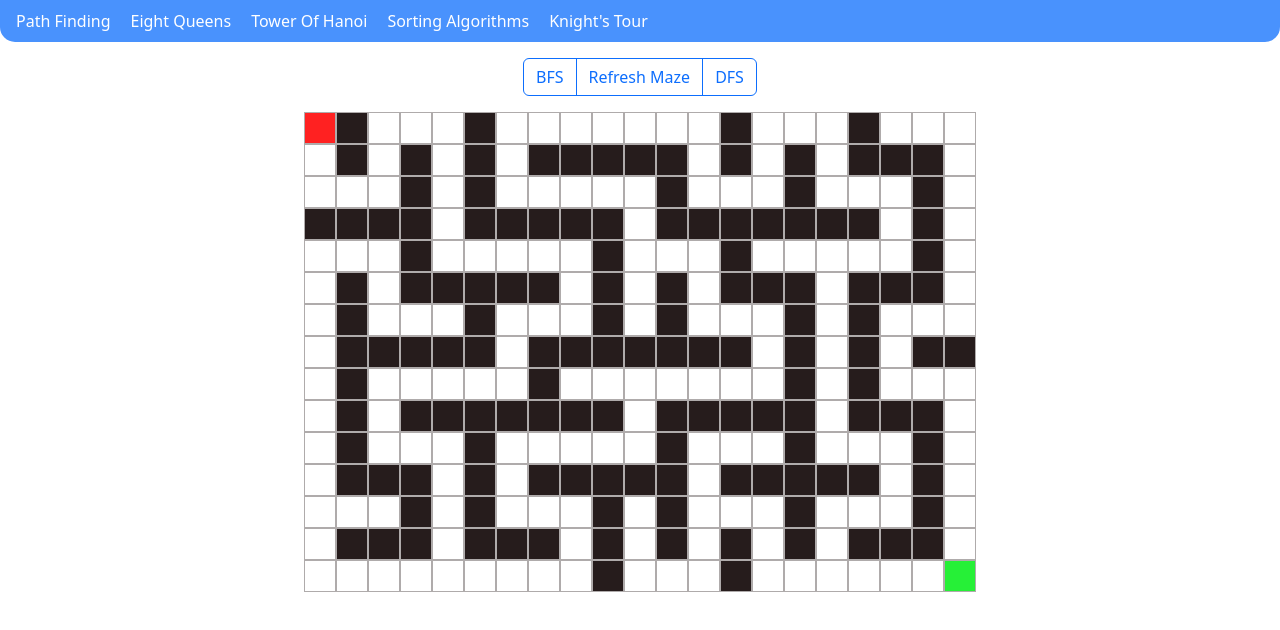
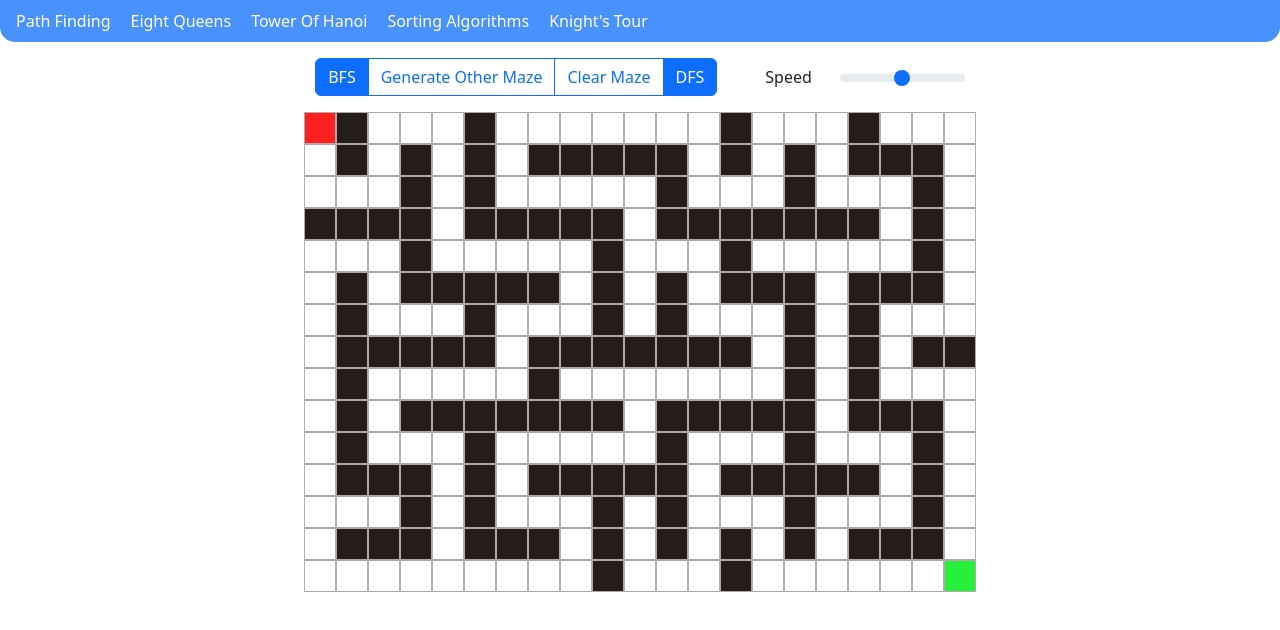
Before and after one commit to IvayloNikolov36/AlgorithmVisualiser, a React (Create React App) app in the folder algorithm-visualizer/: page / in a window 1280 px wide. Shown: the top 630 px of the page. Built offline with nearby package versions, Linux system fonts and the light colour scheme.

Commit message:
mazeMatrix range and some changes

```diff
--- a/algorithm-visualizer/src/components/MazeMatrix.jsx
+++ b/algorithm-visualizer/src/components/MazeMatrix.jsx
@@ -2,25 +2,40 @@ import { useEffect, useRef, useState } from 'react';
 import { cloneDeep, shuffle } from 'lodash';
 import { Cell } from '../models/cell';
 import { setTimeOutAfter } from '../helpers/thread-sleep';
-import { StartCell, EndCell, PathCell, WallCell, EmptyCell } from '../constants/maze-constants';
-import '../App.css';
-import { ButtonGroup, Button } from 'react-bootstrap';
+import { DefaultWaitInSeconds, EmptyCell, HeightSize, StartCell, EndCell, PathCell, RangeStep, WallCell, WidthSize } from '../constants/maze-constants';
+import { ButtonGroup, Button, Col, Form, Row } from 'react-bootstrap';
 
-const WaitSeconds = 0.15;
-const WidthSize = 21;
-const HeightSize = 15;
 
 export function MazeMatrix() {
 
     const [matrix, setMatrix] = useState([]);
-    const isEndReached = useRef(false);
+    const [rangeValue, setRangeValue] = useState(50);
+    const [isProcessing, setIsProcessing] = useState(false);
+    const [isEndReached, setIsEndReached] = useState(false);
+    const endReached = useRef(false);
+    const animationSpeed = useRef(DefaultWaitInSeconds);
 
     useEffect(() => {
-        refreshMaze();
+        generateOtherMaze();
     }, []);
 
-    const refreshMaze = () => {
+    const generateOtherMaze = () => {
+        setIsEndReached(false);
+        endReached.current = false;
         setMatrix(cloneDeep(generateMaze(HeightSize, WidthSize)));
+    }
+
+    const clearMaze = () => {
+        setIsEndReached(false);
+        endReached.current = false;
+        debugger;
+        const clearedMatrix = matrix.map(matrixRow => matrixRow.map(cell => {
+            if (cell === PathCell) {
+                return EmptyCell;
+            }
+            return cell;
+        }));
+        setMatrix(cloneDeep(clearedMatrix));
     }
 
     const generateMaze = (rows, cols) => {
@@ -59,6 +74,7 @@ export function MazeMatrix() {
     }
 
     const startBFS = async () => {
+        setIsProcessing(true);
 
         const visitedCells = await breadthFirstSearch(0, 0);
 
@@ -71,14 +87,21 @@ export function MazeMatrix() {
         });
 
         setMatrix(cloneDeep(matrix));
+
+        setIsEndReached(true);
+        setIsProcessing(false);
     }
 
     const startDFS = async () => {
+        setIsProcessing(true);
+
         const visitedCells = [];
         const cellsToUnmark = [];
         await depthFirstSearch(0, 0, visitedCells, cellsToUnmark, true);
         unStepCells(cellsToUnmark);
         setMatrix(cloneDeep(matrix));
+
+        setIsProcessing(false);
     }
 
     const depthFirstSearch = async (
@@ -89,12 +112,13 @@ export function MazeMatrix() {
         isStartCell = false) => {
 
         if (isEndCell(startRow, startCol)) {
-            isEndReached.current = true;
+            endReached.current = true;
+            setIsEndReached(true);
             return;
         }
 
         if (!isStartCell) {
-            await setTimeOutAfter(WaitSeconds);
+            await setTimeOutAfter(animationSpeed.current);
             stepOnCell(startRow, startCol);
             visitedCells.push([startRow, startCol]);
         }
@@ -107,14 +131,14 @@ export function MazeMatrix() {
 
             if (canStepOnCell(cellRow, cellCol, visitedCells)) {
 
-                if (isEndReached.current) {
+                if (endReached.current) {
                     return;
                 }
 
                 emptyCells++;
                 await depthFirstSearch(cellRow, cellCol, visitedCells, cellsToUnmark, false);
 
-                if (isEndReached.current) {
+                if (endReached.current) {
                     return;
                 }
 
@@ -125,7 +149,7 @@ export function MazeMatrix() {
             }
         }
 
-        if (emptyCells === 0 && !isEndReached.current) {
+        if (emptyCells === 0 && !endReached.current) {
             cellsToUnmark.push([startRow, startCol]);
         }
     }
@@ -171,7 +195,7 @@ export function MazeMatrix() {
             }
 
             if (!isStartCell(row, col)) {
-                await setTimeOutAfter(WaitSeconds);
+                await setTimeOutAfter(animationSpeed.current);
                 stepOnCell(row, col);
                 visited.push(cell);
             }
@@ -229,14 +253,73 @@ export function MazeMatrix() {
         return matrix[row][col] === StartCell;
     }
 
+    const setAnimationSpeed = (speed) => {
+        const speedValue = parseInt(speed);
+
+        setRangeValue(speedValue);
+
+        let seconds = 0;
+
+        if (speedValue === 0) {
+            seconds = 0.65;
+        } else if (speedValue > 0 && speedValue <= RangeStep) {
+            seconds = 0.45;
+        } else if (speedValue > RangeStep && speedValue < RangeStep * 2) {
+            seconds = 0.25;
+        } else if (speedValue === RangeStep * 2) {
+            seconds = DefaultWaitInSeconds;
+        } else if (speedValue > RangeStep * 2 && speedValue <= RangeStep * 3) {
+            seconds = 0.1;
+        } else {
+            seconds = 0;
+        }
+
+        animationSpeed.current = seconds;
+    }
+
     return (
         <div className="container-fluid">
-            <div className="d-flex justify-content-center my-3">
+            <div className="d-flex justify-content-center gap-5 my-3">
                 <ButtonGroup>
-                    <Button onClick={startBFS} variant="outline-primary">BFS</Button>
-                    <Button onClick={refreshMaze} variant="outline-primary">Refresh Maze</Button>
-                    <Button onClick={startDFS} variant="outline-primary">DFS</Button>
+                    <Button
+                        onClick={startBFS}
+                        disabled={isProcessing || isEndReached}
+                        variant="primary"
+                    > BFS
+                    </Button>
+                    <Button
+                        onClick={generateOtherMaze}
+                        disabled={isProcessing}
+                        variant="outline-primary"
+                    > Generate Other Maze
+                    </Button>
+                    <Button
+                        onClick={clearMaze}
+                        disabled={isProcessing}
+                        variant="outline-primary"
+                    > Clear Maze
+                    </Button>
+                    <Button
+                        onClick={startDFS}
+                        disabled={isProcessing || isEndReached}
+                        variant="primary"
+                    > DFS
+                    </Button>
                 </ButtonGroup>
+                <div className="d-flex">
+                    <Form.Group as={Row}>
+                        <Form.Label column sm="4">
+                            Speed
+                        </Form.Label>
+                        <Col sm="8" className="align-self-end">
+                            <Form.Range
+                                value={rangeValue}
+                                onChange={(e) => setAnimationSpeed(e.target.value)}
+                                step={RangeStep}
+                            />
+                        </Col>
+                    </Form.Group>
+                </div>
             </div>
             {
                 matrix.map((row, rowIndex) => {
--- a/algorithm-visualizer/src/constants/maze-constants.js
+++ b/algorithm-visualizer/src/constants/maze-constants.js
@@ -3,3 +3,7 @@ export const WallCell = 'wall';
 export const EndCell = 'end';
 export const PathCell = 'path';
 export const StartCell = 'start';
+export const RangeStep = 25;
+export const WidthSize = 21;
+export const HeightSize = 15;
+export const DefaultWaitInSeconds = 0.15;
```
